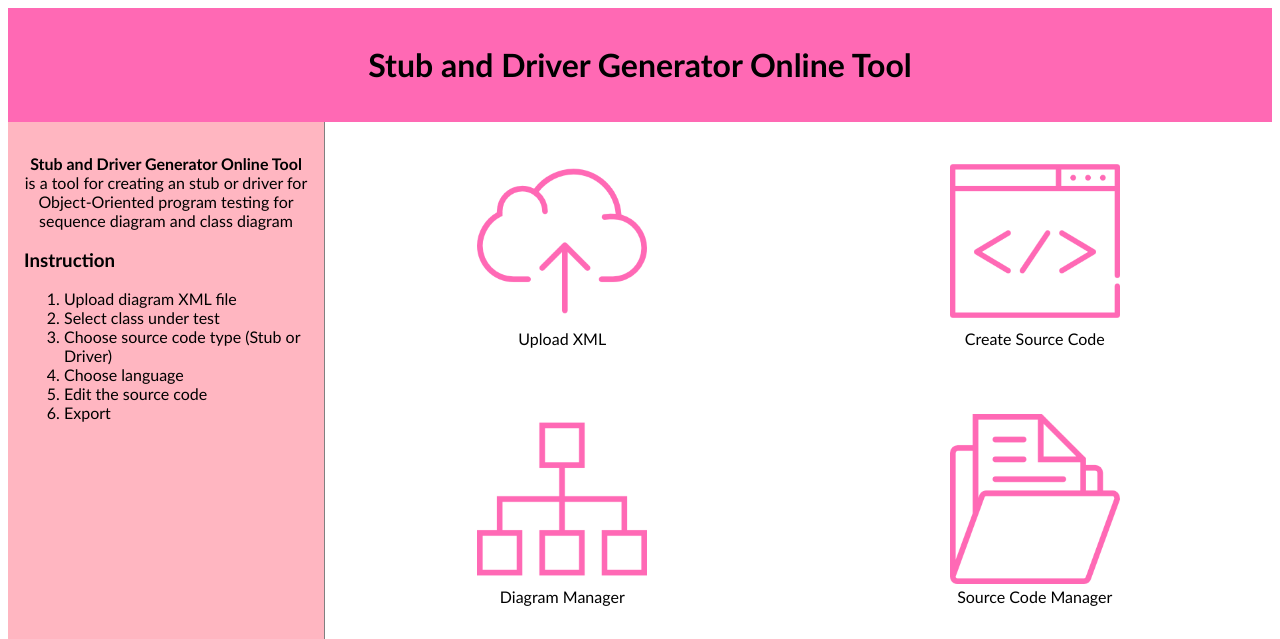
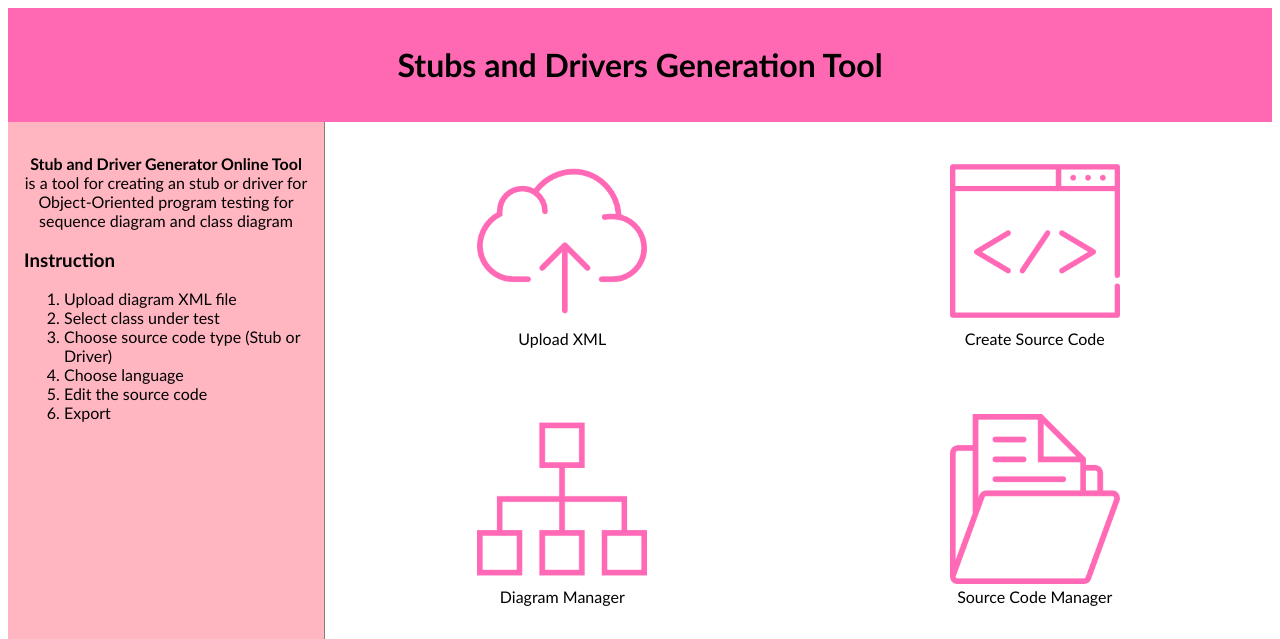
Before and after one commit to peerawutgaga/S-D-Generator, a PHP site: page / in a window 1280 px wide. Shown: the top 639 px of the page. Run offline with PHP 8.4, Linux system fonts and the light colour scheme; data that the repository does not hold is empty.

Commit message:
Change tool name

```diff
--- a/Create Code.php
+++ b/Create Code.php
@@ -7,7 +7,7 @@
 </head>
 <body>
 	<header>
-		<h1>Stub and Driver Generator Online Tool</h1>
+		<h1>Stubs and Drivers Generation Tool</h1>
 	</header>
 <article>
 	<div id = "fileInfo">
--- a/Diagram Manager.php
+++ b/Diagram Manager.php
@@ -8,7 +8,7 @@
 
 <body>
     <header>
-        <h1>Stub and Driver Generator Online Tool</h1>
+        <h1>Stubs and Drivers Generation Tool</h1>
     </header>
     <article>
         <!-- Tab links -->
--- a/Source code Manager.php
+++ b/Source code Manager.php
@@ -8,7 +8,7 @@
 
 <body>
     <header>
-        <h1>Stub and Driver Generator Online Tool</h1>
+        <h1>Stubs and Drivers Generation Tool</h1>
     </header>
     <article>
          <!-- File List -->
--- a/index.php
+++ b/index.php
@@ -8,7 +8,7 @@
 
 <body>
 <header>
-  <h1>Stub and Driver Generator Online Tool</h1>
+  <h1>Stubs and Drivers Generation Tool</h1>
 </header>
 <article>
   <!-- Information Side Bar -->
```
